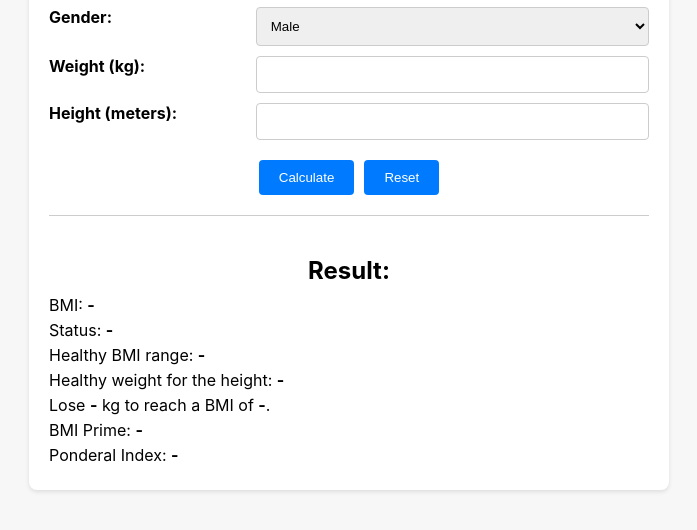
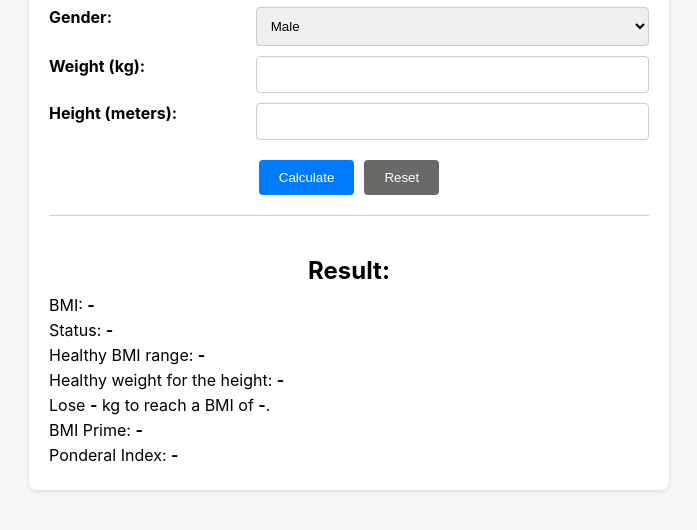
Before and after one commit to kumarchetan-1/bmi-calculator, a plain HTML site: page index.html in a window 1280 px wide. Shown: the part 180-710 px from the top of the page, without its empty margins (291-988 px from the left). Drawn offline with Linux system fonts and the light colour scheme.

Commit message:
Update styles.css
grey shade added as background color of reset button

```diff
--- a/styles.css
+++ b/styles.css
@@ -56,7 +56,9 @@ button {
     border-radius: 4px;
     cursor: pointer;
 }
-
+button#reset {
+    background: #696969;
+}
 .result {
     border-top: 1px solid #ccc;
     padding-top: 20px;
```
